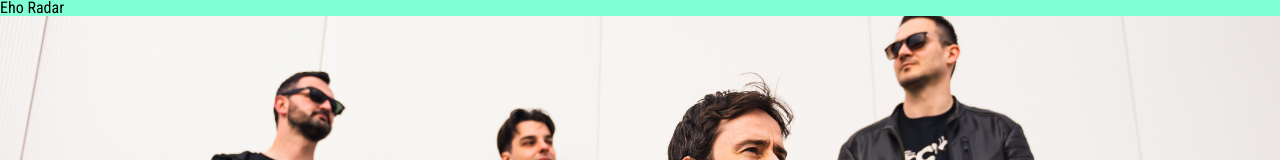
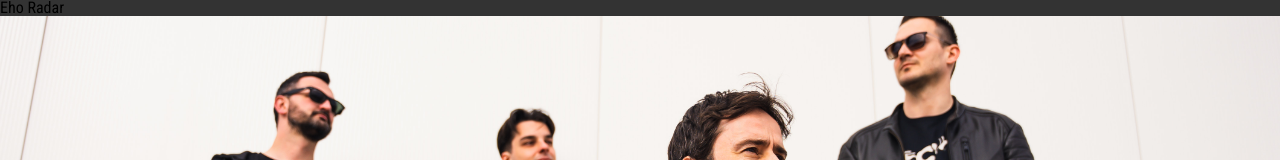
Before and after one commit to stakic-igor/ehoradar, a React (Create React App) app: page / in a window 1280 px wide. Shown: the top 160 px of the page. Built offline with nearby package versions, Linux system fonts and the light colour scheme.

Commit message:
Clear unused colors and css properties

```diff
--- a/src/scss/layout/_basic-setup.scss
+++ b/src/scss/layout/_basic-setup.scss
@@ -1,4 +1,5 @@
 body {
+    background-color: $mainBackground;
     font-family: 'Roboto Condensed', sans-serif;
     font-size: $basicFontSize;
 }
--- a/src/scss/layout/_event.scss
+++ b/src/scss/layout/_event.scss
@@ -1,6 +1,5 @@
 .event {
-
-
+    width: 100%;
     &__img {
         height: 135px;
         width: auto;
--- a/src/scss/layout/_events.scss
+++ b/src/scss/layout/_events.scss
@@ -1,3 +1,3 @@
 .events {
-    background-color: aqua;
+    max-width: 330px;
 }
--- a/src/scss/layout/_header.scss
+++ b/src/scss/layout/_header.scss
@@ -1,3 +1,3 @@
 .header {
-    background-color: aquamarine;
+
 }
--- a/src/scss/layout/_hero-section.scss
+++ b/src/scss/layout/_hero-section.scss
@@ -1,5 +1,4 @@
 .hero {
-    background-color: lightgreen;
     height: 80vh;
     overflow: hidden;
     position: relative;
```
